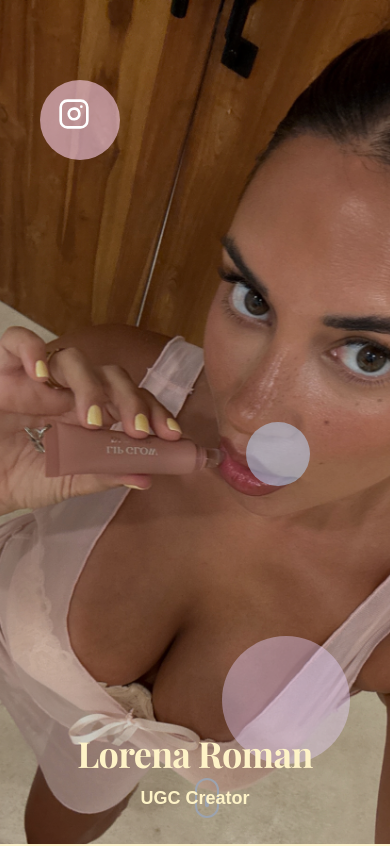
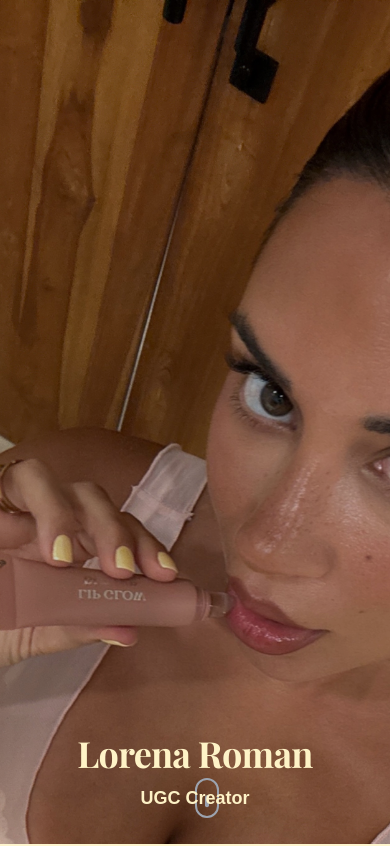
Before and after one commit to dubaisocialstudio/dubaisocialstudio, a Next.js app: page /lorenarsan in a window 390 px wide. Shown: the top 846 px of the page. Built offline with nearby package versions, Linux system fonts and the light colour scheme; a web font is replaced by a local one.

Commit message:
Clean up hero section - remove circles and Instagram icon, position photo at bottom for mobile and desktop

```diff
--- a/components/UGCProfile.tsx
+++ b/components/UGCProfile.tsx
@@ -39,48 +39,13 @@ const UGCProfile = () => {
     }}>
 
       {/* Hero Section */}
-      <div className="relative h-screen flex items-center justify-center overflow-hidden bg-cover bg-center bg-no-repeat" style={{
+      <div className="relative h-screen flex items-center justify-center overflow-hidden bg-cover bg-center bg-bottom bg-no-repeat md:bg-bottom" style={{
         backgroundImage: "url('/images/lorena-hero/LORENAHERO.JPG')"
       }}>
         {/* Photo overlay for text readability */}
         <div className="absolute inset-0 bg-black/20"></div>
 
-        {/* Instagram icon - inside pastel ball */}
-        <motion.div
-          className="absolute top-20 left-10 w-20 h-20 flex items-center justify-center z-20"
-          initial={{ opacity: 0, scale: 0 }}
-          animate={{ opacity: 1, scale: 1 }}
-          transition={{ duration: 0.6, delay: 1.5 }}
-        >
-          <a
-            href="https://instagram.com/lorenarsan"
-            target="_blank"
-            rel="noopener noreferrer"
-            className="hover:scale-110 transition-transform duration-300"
-          >
-            <Instagram className="w-8 h-8 text-white" />
-          </a>
-        </motion.div>
 
-        {/* Animated background shapes */}
-        <motion.div
-          className="absolute top-20 left-10 w-20 h-20 bg-pink-200 rounded-full opacity-60"
-          initial={{ scale: 0, rotate: -180 }}
-          animate={{ scale: 1, rotate: 0 }}
-          transition={{ duration: 1, delay: 0.5, ease: "easeOut" }}
-        />
-        <motion.div
-          className="absolute bottom-20 right-10 w-32 h-32 bg-purple-200 rounded-full opacity-40"
-          initial={{ scale: 0, rotate: 180 }}
-          animate={{ scale: 1, rotate: 0 }}
-          transition={{ duration: 1.2, delay: 0.8, ease: "easeOut" }}
-        />
-        <motion.div
-          className="absolute top-1/2 right-20 w-16 h-16 bg-blue-200 rounded-full opacity-50"
-          initial={{ scale: 0, y: -50 }}
-          animate={{ scale: 1, y: 0 }}
-          transition={{ duration: 0.8, delay: 1.2, ease: "easeOut" }}
-        />
 
         {/* Content - Bottom Third */}
         <div className="absolute bottom-0 left-0 right-0 z-10 text-center px-4 pb-8 md:pb-16 lg:pb-24">
```
Also changed, not shown: public/images/lorena-hero/LORENAHERO.JPG.
